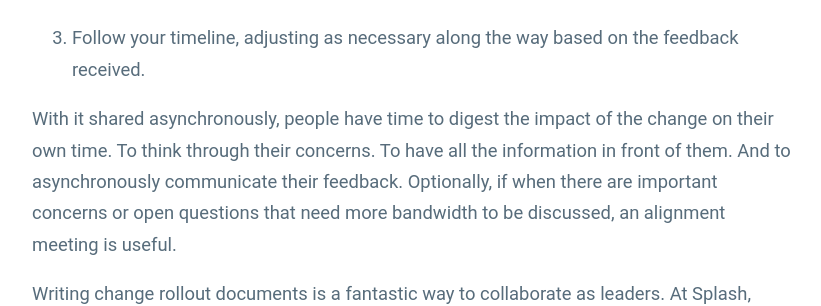
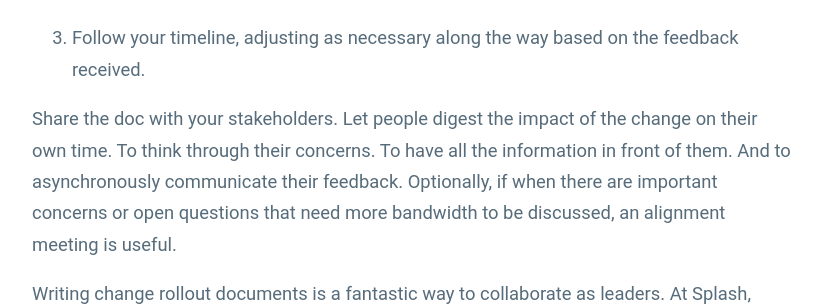
Before and after one commit to guillermodlpa/site, a Jekyll site: the page built from _posts/2021-05-20-change-rollout-document.markdown, in a window 1280 px wide and 900 px high, scrolled down 1460 px. Shown: the part 152-458 px from the top of the window, without its empty margins (228-1049 px from the left). Built offline with Jekyll 4.4.1, drawn with Linux system fonts in a browser that asks for light colours.

Commit message:
Updated Change Rollout Document

```diff
--- a/_posts/2021-05-20-change-rollout-document.markdown
+++ b/_posts/2021-05-20-change-rollout-document.markdown
@@ -25,7 +25,7 @@ Here comes my favorite artifact of 2021, the **Change Rollout Document**. To use
 
 3. Follow your timeline, adjusting as necessary along the way based on the feedback received.
 
-With it shared asynchronously, people have time to digest the impact of the change on their own time. To think through their concerns. To have all the information in front of them. And to asynchronously communicate their feedback. Optionally, if when there are important concerns or open questions that need more bandwidth to be discussed, an alignment meeting is useful.
+Share the doc with your stakeholders. Let people digest the impact of the change on their own time. To think through their concerns. To have all the information in front of them. And to asynchronously communicate their feedback. Optionally, if when there are important concerns or open questions that need more bandwidth to be discussed, an alignment meeting is useful.
 
 Writing change rollout documents is a fantastic way to collaborate as leaders. At Splash, [Charlie Irwin](https://www.linkedin.com/in/charleslrirwin/) and I are producing 2-4 small changes per month to enable teams to produce better quality outcomes and reduce friction points. We build the documents together (asynchronously), and each of us perform different steps of the timeline.
 
```
